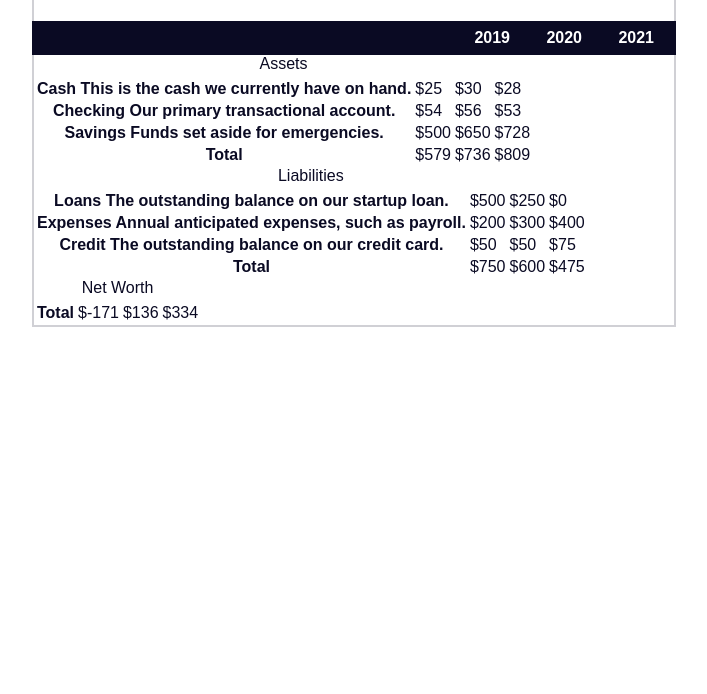
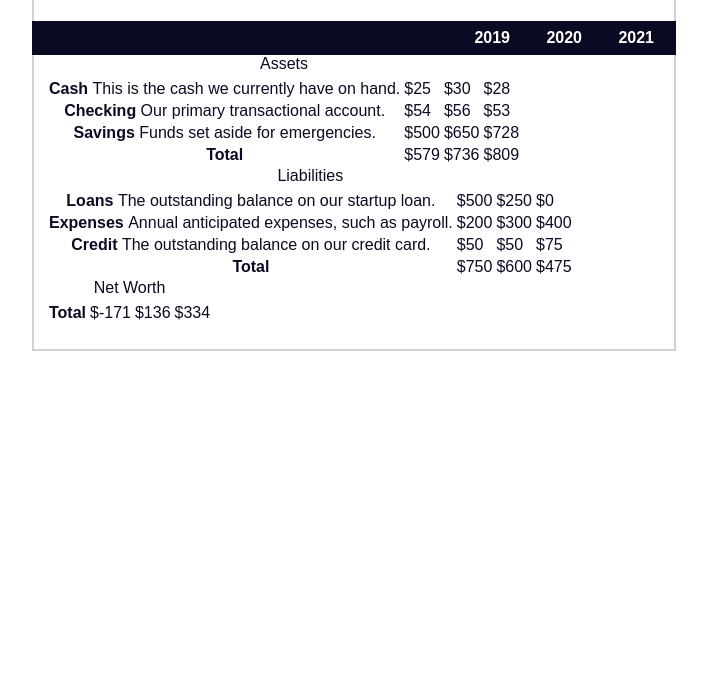
Before and after one commit to Abaljerind/balance-sheet, a plain HTML site: page index.html in a window 1280 px wide. Shown: the part 106-800 px from the top of the page, without its empty margins (286-993 px from the left). Drawn offline with Linux system fonts and the light colour scheme.

Commit message:
add style: .table-wrap & span. edit style: span[class~="sr-only"]

```diff
--- a/css/main.css
+++ b/css/main.css
@@ -8,21 +8,22 @@ body {
 }
 
 span[class~="sr-only"] {
-  border: 0;
+  border: 0 !important;
 
   /* The CSS clip property is used to define the visible portions of an element. */
-  clip: rect(1px, 1px, 1px, 1px);
+  clip: rect(1px, 1px, 1px, 1px) !important;
 
   /* The clip-path property determines the shape the clip property should take. */
-  clip-path: inset(50%);
-  width: 1px;
-  height: 1px;
-  overflow: hidden;
-  white-space: nowrap;
-  position: absolute;
-  padding: 0;
-  margin: -1px;
+  clip-path: inset(50%) !important;
+  width: 1px !important;
+  height: 1px !important;
+  overflow: hidden !important;
+  white-space: nowrap !important;
+  position: absolute !important;
+  padding: 0 !important;
+  margin: -1px !important;
 }
+/* Rather than having to constantly double-check you are not overwriting your earlier properties, you can use the !important keyword to ensure these properties are always applied, regardless of order or specificity. */
 
 h1 {
   max-width: 37.25rem;
@@ -68,3 +69,16 @@ section {
   width: 4.5rem;
   text-align: right;
 }
+
+.table-wrap {
+  padding: 0 0.75rem 1.5rem 0.75rem;
+}
+
+/* The :not() pseudo-selector is used to target all elements that do not match the selector - in this case, any of your span elements that do not have the sr-only class. This ensures that your earlier rules for the span[class~="sr-only"] selector are not overwritten. */
+/* span:not(.sr-only) {
+  font-weight: normal;
+} */
+
+span {
+  font-weight: normal;
+}
```
